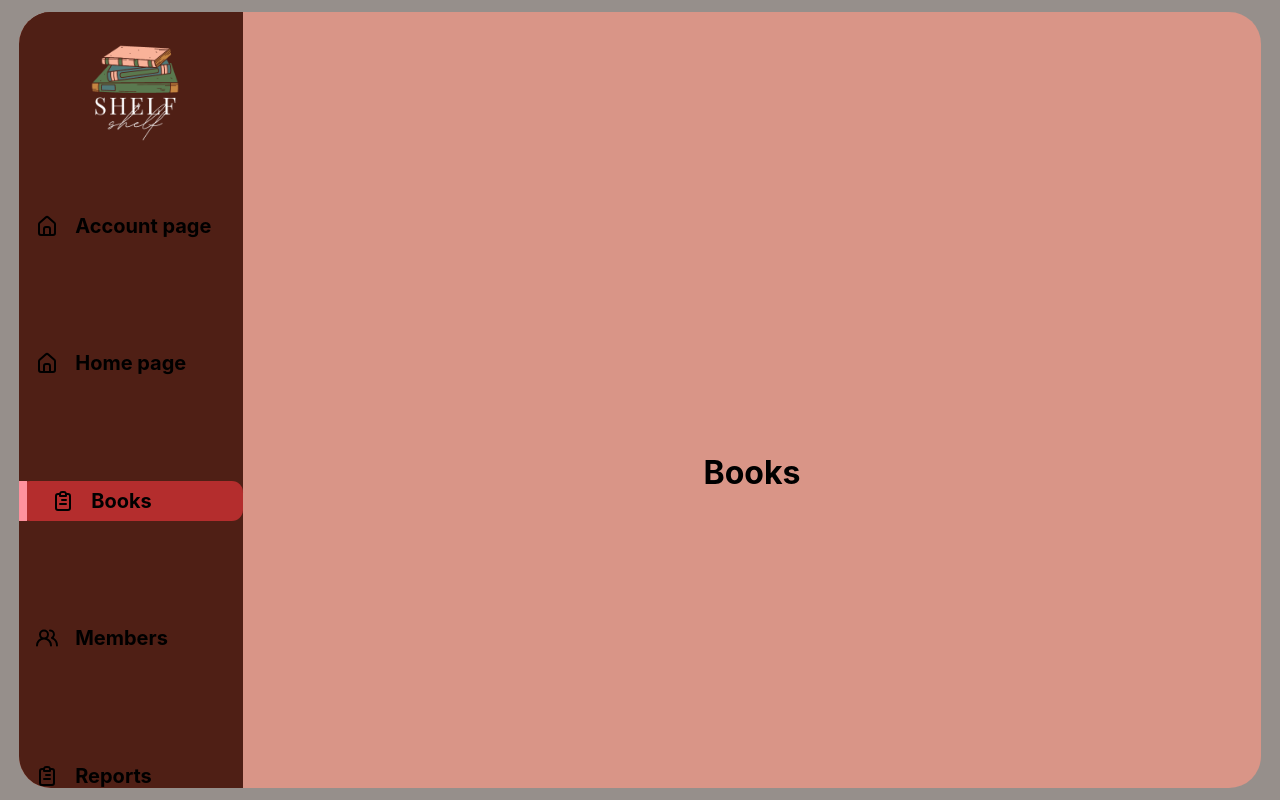
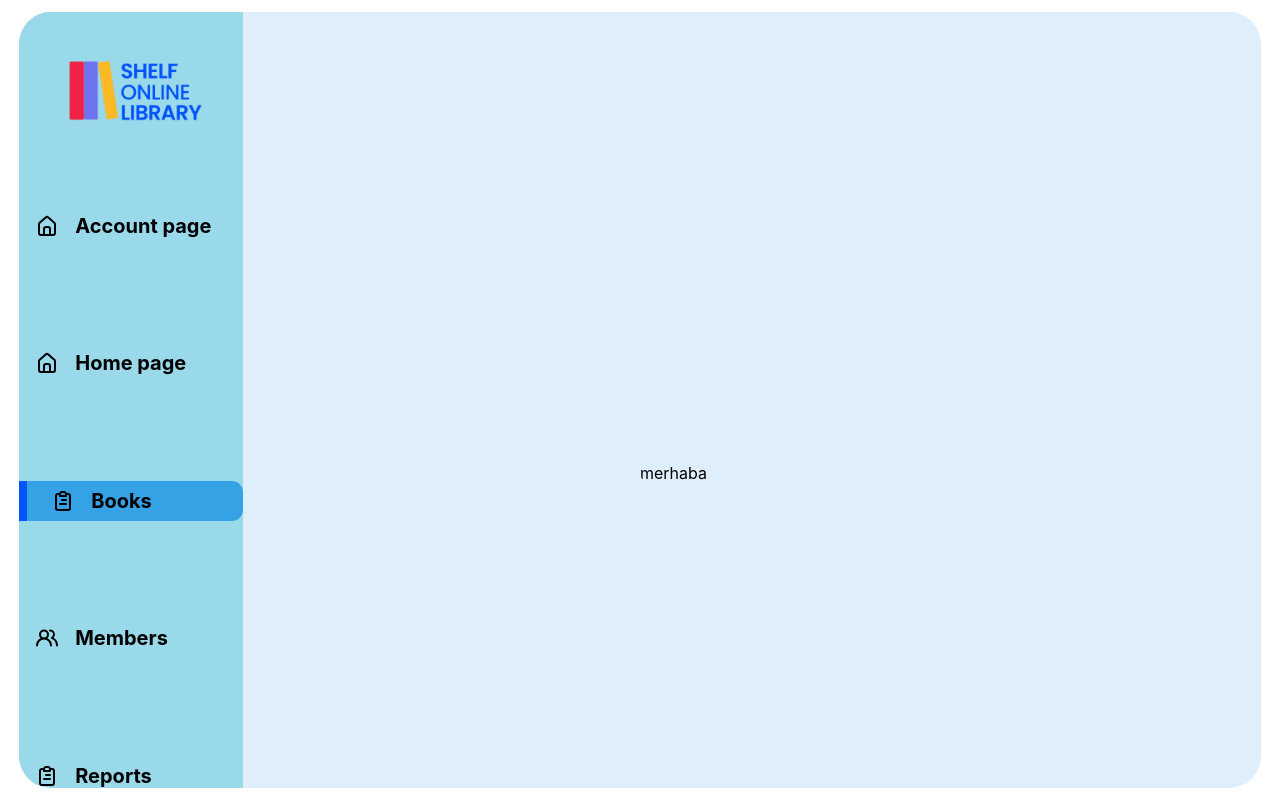
Before and after one commit to GTU-Ghostbusters/shelf_web_frontend, a React (Create React App) app: page / in a window 1280 px wide. Both pictures are taken after a click on the element "Books". Built offline with nearby package versions, Linux system fonts and the light colour scheme.

Commit message:
Color Pack
Color Pack redesigned

```diff
--- a/src/App.css
+++ b/src/App.css
@@ -4,15 +4,14 @@
     --black: #242d49;
     --gray: #788097;
     --purple: linear-gradient(180deg, #BB67FF 0%, #C484F3 100%);
-    --pink: #FF919D;
+    --pink: #0055ff;
     --glass: rgba(255, 255, 255, 0.54);
     --boxShadow: 0px 19px 60px rgb(0 0 0 / 8%);
     --smboxShadow: -79px 51px 60px rgba(0, 0, 0, 0.08);
-    --activeItem: #b42d2d;
+    --activeItem: #35a2e5;
 }
 
 .App{
-    background-color: #968f8b;
     height: 100vh;
     display:flex;
     font-family: 'Inter', sans-serif;
@@ -21,7 +20,8 @@
 }
 
 .AppGlass{
-    background-color:#d99587;
+    background: linear-gradient(10,10,10,10);
+    background-color:#deeefb;
     display:grid;
     height: 97%;
     width: 97%;
--- a/src/Components/Books/Books.css
+++ b/src/Components/Books/Books.css
@@ -4,3 +4,14 @@
     justify-content: space-evenly;
     margin: auto;
 }
+
+.BookList{
+    background: linear-gradient(10,10,10,10);
+    background-color:#deeefb;
+    display:grid;
+    height: 97%;
+    width: 97%;
+    border-radius: 2rem;
+    overflow: hidden;
+    grid-template-columns: 14rem auto;
+}
--- a/src/Components/Books/Books.jsx
+++ b/src/Components/Books/Books.jsx
@@ -4,7 +4,9 @@ import './Books.css'
 const Books = () => {
     return (
         <div className="Books">
-            <h1>Books</h1>
+            <div className="BookList">
+                merhaba
+            </div>
         </div>
     )
 }
--- a/src/Components/Sidebar/Sidebar.css
+++ b/src/Components/Sidebar/Sidebar.css
@@ -1,5 +1,6 @@
 .Sidebar{
-	background-color: #4f1f15;
+	background: linear-gradient(10,10,10,10);
+	background-color: #9ad9ea;
 	display: flex;
 	flex-direction: column;
 	position: relative;
```
Also changed, not shown: src/imgs/logo.png.
